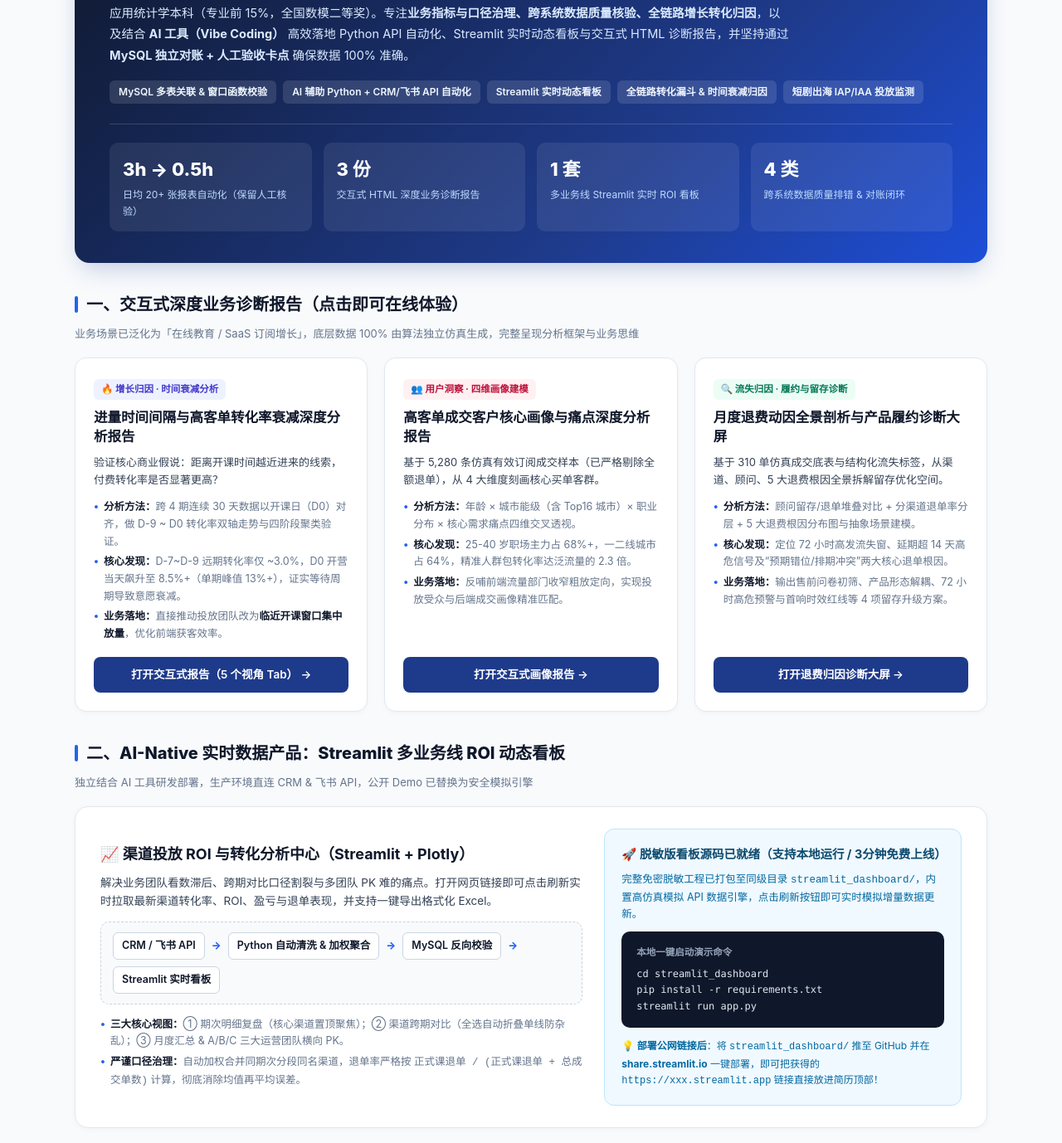
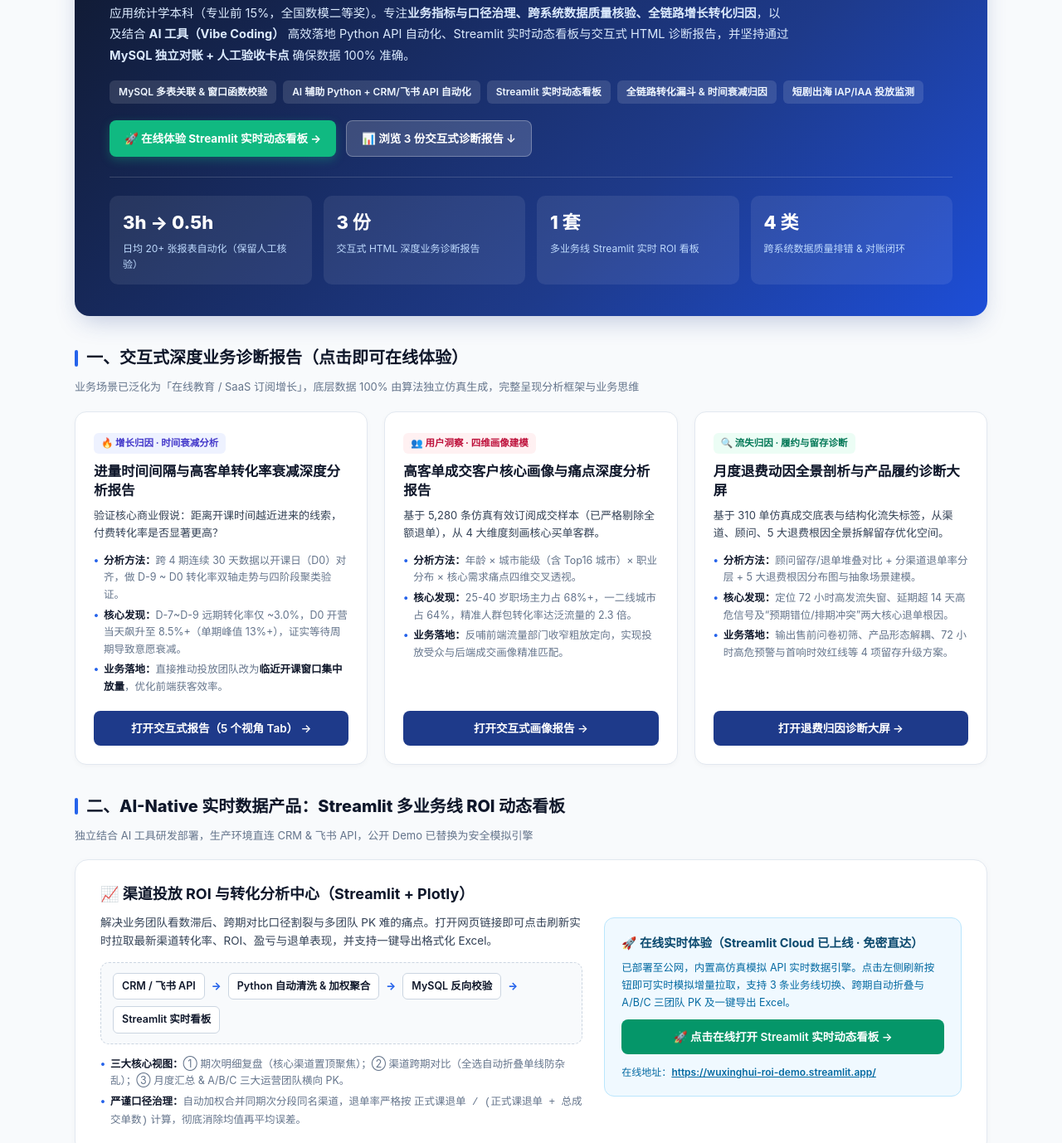
Before and after one commit to wuxinghui94-sys/data-portfolio, a plain HTML site: page index.html in a window 1280 px wide. Shown: the part 223-1601 px from the top of the page at 83% size. Drawn offline with Linux system fonts and the light colour scheme.

Commit message:
Add files via upload

```diff
--- a/index.html
+++ b/index.html
@@ -198,6 +198,14 @@ footer {
       <span class="hero-tag">全链路转化漏斗 &amp; 时间衰减归因</span>
       <span class="hero-tag">短剧出海 IAP/IAA 投放监测</span>
     </div>
+    <div style="display:flex; flex-wrap:wrap; gap:12px; margin-top:20px;">
+      <a href="https://wuxinghui-roi-demo.streamlit.app/" target="_blank" rel="noopener noreferrer" style="display:inline-flex; align-items:center; gap:6px; background:#10b981; color:#ffffff; padding:10px 18px; border-radius:8px; font-size:13.5px; font-weight:700; box-shadow:0 4px 12px rgba(16,185,129,0.3);">
+        🚀 在线体验 Streamlit 实时动态看板 →
+      </a>
+      <a href="#reports" style="display:inline-flex; align-items:center; gap:6px; background:rgba(255,255,255,0.16); color:#ffffff; border:1px solid rgba(255,255,255,0.28); padding:10px 18px; border-radius:8px; font-size:13.5px; font-weight:600;">
+        📊 浏览 3 份交互式诊断报告 ↓
+      </a>
+    </div>
     <div class="hero-stats">
       <div class="stat-box">
         <div class="stat-num">3h → 0.5h</div>
@@ -299,17 +307,14 @@ footer {
         </ul>
       </div>
       <div class="deploy-box">
-        <h4>🚀 脱敏版看板源码已就绪（支持本地运行 / 3分钟免费上线）</h4>
-        <p>完整免密脱敏工程已打包至同级目录 <code>streamlit_dashboard/</code>，内置高仿真模拟 API 数据引擎，点击刷新按钮即可实时模拟增量数据更新。</p>
-        <div class="code-box" style="margin-bottom:12px;">
-          <div class="code-title">本地一键启动演示命令</div>
-cd streamlit_dashboard<br>
-pip install -r requirements.txt<br>
-streamlit run app.py
+        <h4>🚀 在线实时体验（Streamlit Cloud 已上线 · 免密直达）</h4>
+        <p>已部署至公网，内置高仿真模拟 API 实时数据引擎。点击左侧刷新按钮即可实时模拟增量拉取，支持 3 条业务线切换、跨期自动折叠与 A/B/C 三团队 PK 及一键导出 Excel。</p>
+        <a class="btn-open" href="https://wuxinghui-roi-demo.streamlit.app/" target="_blank" rel="noopener noreferrer" style="margin-bottom:12px; background:#059669;">
+          🚀 点击在线打开 Streamlit 实时动态看板 →
+        </a>
+        <div style="font-size:12px; color:#0369a1; word-break:break-all;">
+          在线地址：<a href="https://wuxinghui-roi-demo.streamlit.app/" target="_blank" rel="noopener noreferrer" style="text-decoration:underline; font-weight:600;">https://wuxinghui-roi-demo.streamlit.app/</a>
         </div>
-        <p style="margin-bottom:0; font-size:12px; color:#0369a1;">
-          💡 <strong>部署公网链接后</strong>：将 <code>streamlit_dashboard/</code> 推至 GitHub 并在 <b>share.streamlit.io</b> 一键部署，即可把获得的 <code>https://xxx.streamlit.app</code> 链接直接放进简历顶部！
-        </p>
       </div>
     </div>
   </section>
```
